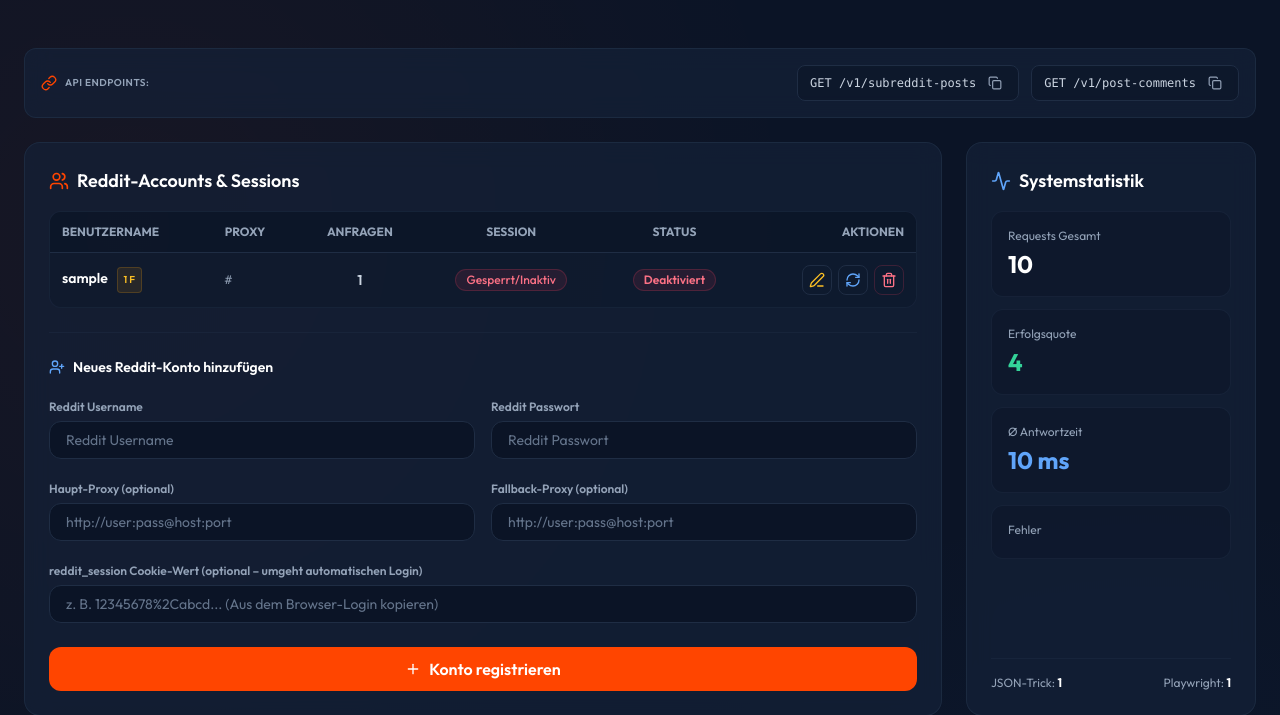
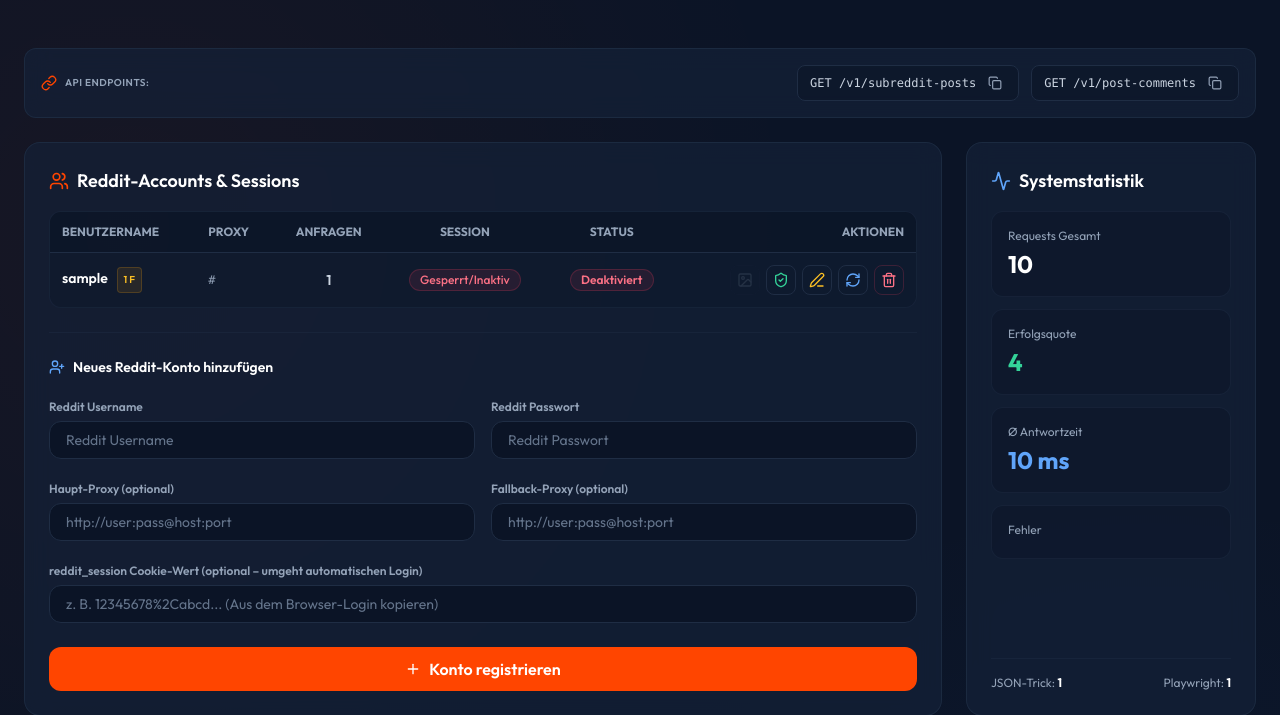
Before and after one commit to aljan92/rddtscpr, a FastAPI app: template app/templates/dashboard.html in a window 1280 px wide. Shown: the part 78-793 px from the top of the page. Run offline with FastAPI, Linux system fonts and the light colour scheme; the template is opened without the code that fills it: most values are stand-ins (such as "Sample title", 1, 10 or a date in 2020); some libraries are stand-ins or nearby versions.

Commit message:
Feat: Add manual session-check button, permanently display screenshot button, and add unviewed screenshot indicators

```diff
--- a/app/database.py
+++ b/app/database.py
@@ -32,6 +32,7 @@ class RedditAccount(Base):
     request_count = Column(Integer, default=0)  # Anzahl erfolgreicher Anfragen
     last_used_at = Column(DateTime, nullable=True)
     created_at = Column(DateTime, default=datetime.utcnow)
+    screenshot_viewed = Column(Boolean, default=True)
 
 
 class APIRequestLog(Base):
@@ -61,6 +62,10 @@ def init_db():
             conn.execute(text("ALTER TABLE api_request_logs ADD COLUMN reddit_username VARCHAR(100)"))
         except Exception:
             pass
+        try:
+            conn.execute(text("ALTER TABLE reddit_accounts ADD COLUMN screenshot_viewed BOOLEAN DEFAULT TRUE"))
+        except Exception:
+            pass
 
 def get_db():
     db = SessionLocal()
--- a/app/main.py
+++ b/app/main.py
@@ -385,7 +385,8 @@ async def admin_dashboard(
             "session_active": session_info["active"],
             "session_message": session_info["message"],
             "session_expires": session_info.get("expires", "-"),
-            "has_screenshot": has_screenshot
+            "has_screenshot": has_screenshot,
+            "screenshot_viewed": getattr(acc, "screenshot_viewed", True)
         })
 
     stats = {
@@ -533,12 +534,40 @@ async def admin_refresh_session(
         acc.session_state = session_state_json
         acc.failure_count = 0
         acc.is_active = True
+        acc.screenshot_viewed = True
         db.commit()
 
         return RedirectResponse(url=f"/admin/dashboard?success=Session+fuer+Konto+{acc.username}+erfolgreich+erneuert!", status_code=303)
     except Exception as e:
         logger.error(f"Fehler bei Session-Refresh für {acc.username}: {e}")
+        acc.screenshot_viewed = False
+        db.commit()
         return RedirectResponse(url=f"/admin/dashboard?error=Refresh-Fehler+fuer+{acc.username}:+{str(e)}", status_code=303)
+
+@app.post("/admin/accounts/{account_id}/check")
+async def admin_check_account_session(
+    account_id: int,
+    admin_user: str = Depends(verify_admin),
+    db: Session = Depends(get_db)
+):
+    acc = db.query(RedditAccount).filter(RedditAccount.id == account_id).first()
+    if not acc:
+        return RedirectResponse(url="/admin/dashboard?error=Account+nicht+gefunden", status_code=303)
+
+    try:
+        logger.info(f"Führe manuellen Session-Check für Account '{acc.username}' durch...")
+        from app.queue_manager import scrape_queue
+
+        # Session-Check ausführen (prüft r/popular.json, erneuert Cookies, und führt Auto-Login aus falls abgelaufen)
+        await scrape_queue._refresh_account_session(db, acc)
+
+        if acc.is_active and acc.session_state:
+            return RedirectResponse(url=f"/admin/dashboard?success=Session-Check+fuer+Konto+{acc.username}+erfolgreich!+Session+ist+aktiv+und+Cookies+wurden+aktualisiert.", status_code=303)
+        else:
+            return RedirectResponse(url=f"/admin/dashboard?error=Session-Check+fuer+Konto+{acc.username}+fehlgeschlagen.+Konto+ist+inaktiv+oder+nicht+eingeloggt.", status_code=303)
+    except Exception as e:
+        logger.error(f"Fehler bei Session-Check für {acc.username}: {e}")
+        return RedirectResponse(url=f"/admin/dashboard?error=Fehler+beim+Session-Check+fuer+{acc.username}:+{str(e)}", status_code=303)
 @app.get("/admin/playground", response_class=HTMLResponse)
 async def admin_playground(
     request: Request,
@@ -634,6 +663,8 @@ async def admin_account_screenshot(
         raise HTTPException(status_code=404, detail="Account nicht gefunden.")
     screenshot_path = f"./app/data/last_error_{acc.username}.png"
     if os.path.exists(screenshot_path):
+        acc.screenshot_viewed = True
+        db.commit()
         return FileResponse(screenshot_path)
     raise HTTPException(status_code=404, detail="Kein Fehler-Screenshot für dieses Konto vorhanden.")
 
--- a/app/templates/dashboard.html
+++ b/app/templates/dashboard.html
@@ -169,16 +169,33 @@
                                         </form>
                                     </td>
                                     <td class="p-3 text-right space-x-1.5 flex items-center justify-end">
+                                        <!-- Fehler-Screenshot (Dauerhaft eingeblendet) -->
                                         {% if acc.has_screenshot %}
-                                            <button onclick="showScreenshotModal({{ acc.id }}, '{{ acc.username }}')" class="p-1.5 rounded-lg border border-reddit-border hover:bg-slate-800 text-rose-400 hover:text-rose-300 transition-all duration-200" title="Fehler-Screenshot anzeigen">
+                                            <button onclick="showScreenshotModal({{ acc.id }}, '{{ acc.username }}')"
+                                                    class="p-1.5 rounded-lg border hover:bg-slate-800 text-rose-400 hover:text-rose-300 transition-all duration-200 cursor-pointer {{ 'border-amber-400 text-amber-400 ring-2 ring-amber-400/20' if not acc.screenshot_viewed else 'border-reddit-border' }}"
+                                                    title="Fehler-Screenshot anzeigen {% if not acc.screenshot_viewed %}(NEU!){% endif %}">
+                                                <i data-lucide="image" class="w-4 h-4"></i>
+                                            </button>
+                                        {% else %}
+                                            <button disabled
+                                                    class="p-1.5 rounded-lg border border-reddit-border/30 text-slate-600 cursor-not-allowed opacity-40"
+                                                    title="Kein Screenshot vorhanden">
                                                 <i data-lucide="image" class="w-4 h-4"></i>
                                             </button>
                                         {% endif %}
-                                        <button onclick="showEditModal({{ acc.id }}, '{{ acc.username }}', '{{ acc.proxy_url if acc.proxy_url != 'Kein Proxy' else '' }}', '{{ acc.fallback_proxy_url if acc.fallback_proxy_url != 'Kein Proxy' else '' }}')" class="p-1.5 rounded-lg border border-reddit-border hover:bg-slate-800 text-amber-400 hover:text-amber-300 transition-all duration-200" title="Konto bearbeiten">
+
+                                        <!-- Session prüfen -->
+                                        <form action="/admin/accounts/{{ acc.id }}/check" method="POST" class="inline check-form">
+                                            <button type="submit" class="check-btn p-1.5 rounded-lg border border-reddit-border hover:bg-slate-800 text-emerald-400 hover:text-emerald-300 transition-all duration-200 cursor-pointer" title="Session testen & aktualisieren (Schnell-Check)">
+                                                <i data-lucide="shield-check" class="w-4 h-4 check-icon"></i>
+                                            </button>
+                                        </form>
+
+                                        <button onclick="showEditModal({{ acc.id }}, '{{ acc.username }}', '{{ acc.proxy_url if acc.proxy_url != 'Kein Proxy' else '' }}', '{{ acc.fallback_proxy_url if acc.fallback_proxy_url != 'Kein Proxy' else '' }}')" class="p-1.5 rounded-lg border border-reddit-border hover:bg-slate-800 text-amber-400 hover:text-amber-300 transition-all duration-200 cursor-pointer" title="Konto bearbeiten">
                                             <i data-lucide="edit-3" class="w-4 h-4"></i>
                                         </button>
                                         <form action="/admin/accounts/{{ acc.id }}/refresh" method="POST" class="inline refresh-form">
-                                            <button type="submit" class="refresh-btn p-1.5 rounded-lg border border-reddit-border hover:bg-slate-800 text-blue-400 hover:text-blue-300 transition-all duration-200" title="Session erneuern (Playwright Login)">
+                                            <button type="submit" class="refresh-btn p-1.5 rounded-lg border border-reddit-border hover:bg-slate-800 text-blue-400 hover:text-blue-300 transition-all duration-200 cursor-pointer" title="Session erneuern (Playwright Login)">
                                                 <i data-lucide="refresh-cw" class="w-4 h-4 refresh-icon"></i>
                                             </button>
                                         </form>
@@ -482,6 +499,16 @@
             });
         });
 
+        // Lade-Animation für Session Check
+        document.querySelectorAll('.check-form').forEach(form => {
+            form.addEventListener('submit', function() {
+                const btn = form.querySelector('.check-btn');
+                const icon = form.querySelector('.check-icon');
+                btn.disabled = true;
+                icon.classList.add('animate-spin');
+            });
+        });
+
         // Debug Screenshot check
         const debugImg = document.getElementById('debug-img');
         const screenshotCard = document.getElementById('screenshot-card');
```
